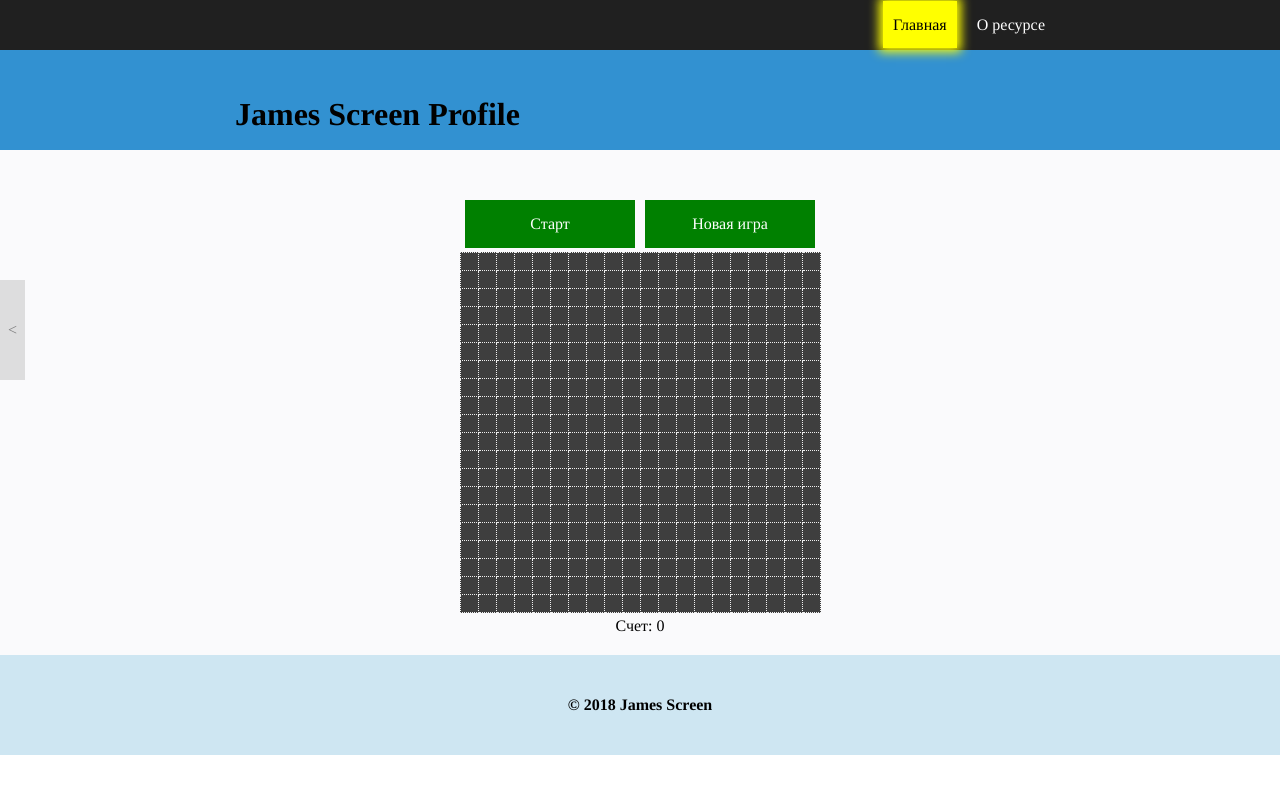
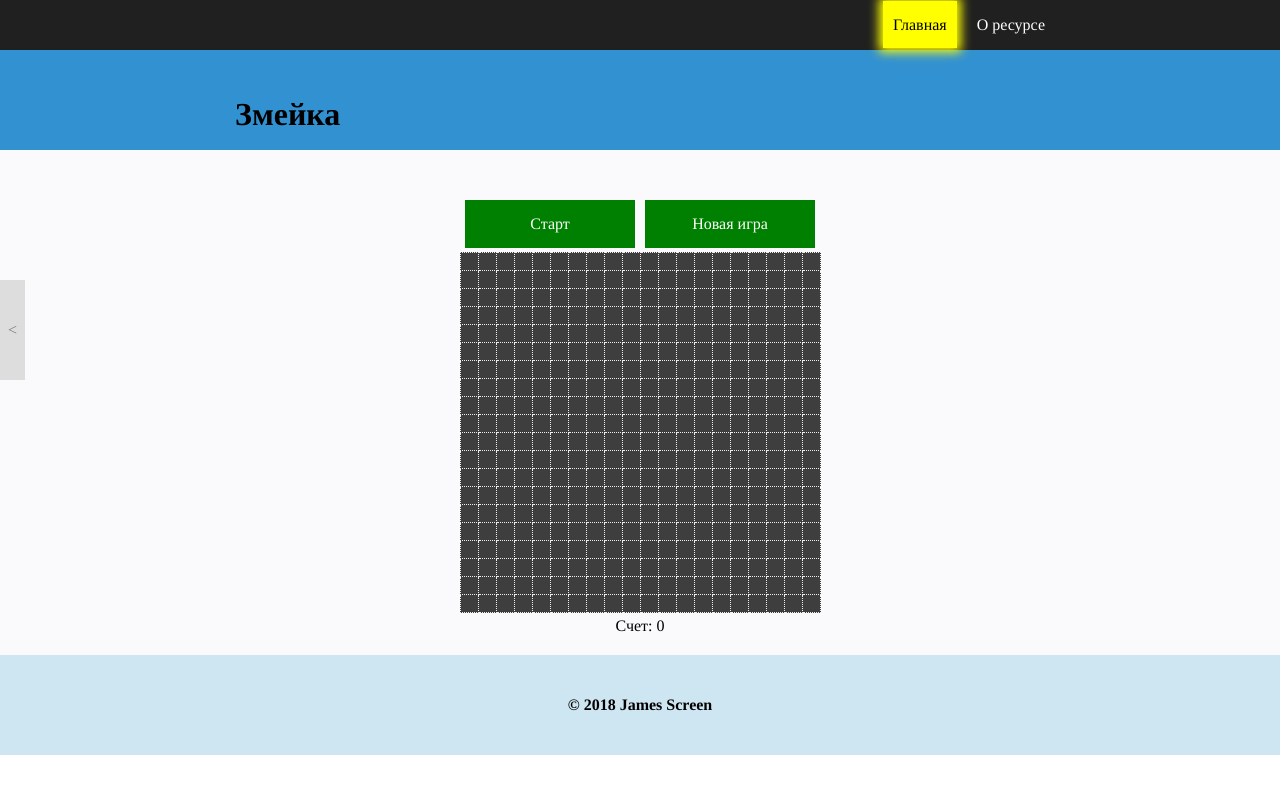
Before and after one commit to paa107/paa107.github.io, a plain HTML site: page profile/js-notes/snake-game/index.html in a window 1280 px wide. Drawn offline with Linux system fonts and the light colour scheme.

Commit message:
correcting

```diff
--- a/profile/js-notes/snake-game/index.html
+++ b/profile/js-notes/snake-game/index.html
@@ -29,7 +29,7 @@
 	<header>
 		<div class="center">
 			<div class="logo">
-				<h1>James Screen Profile</h1>
+				<h1>Змейка</h1>
 			</div>
 		</div>
 	</header>
```
